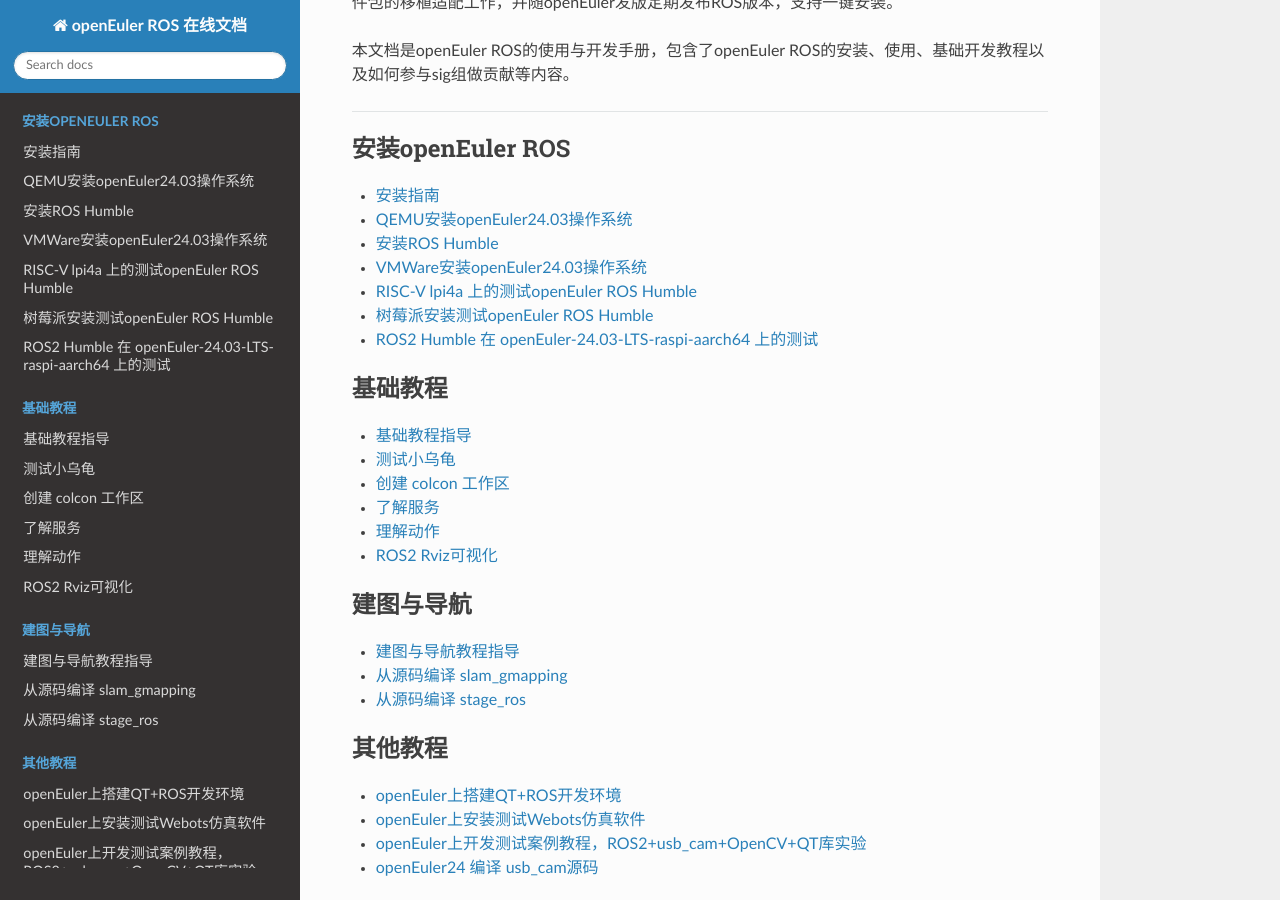
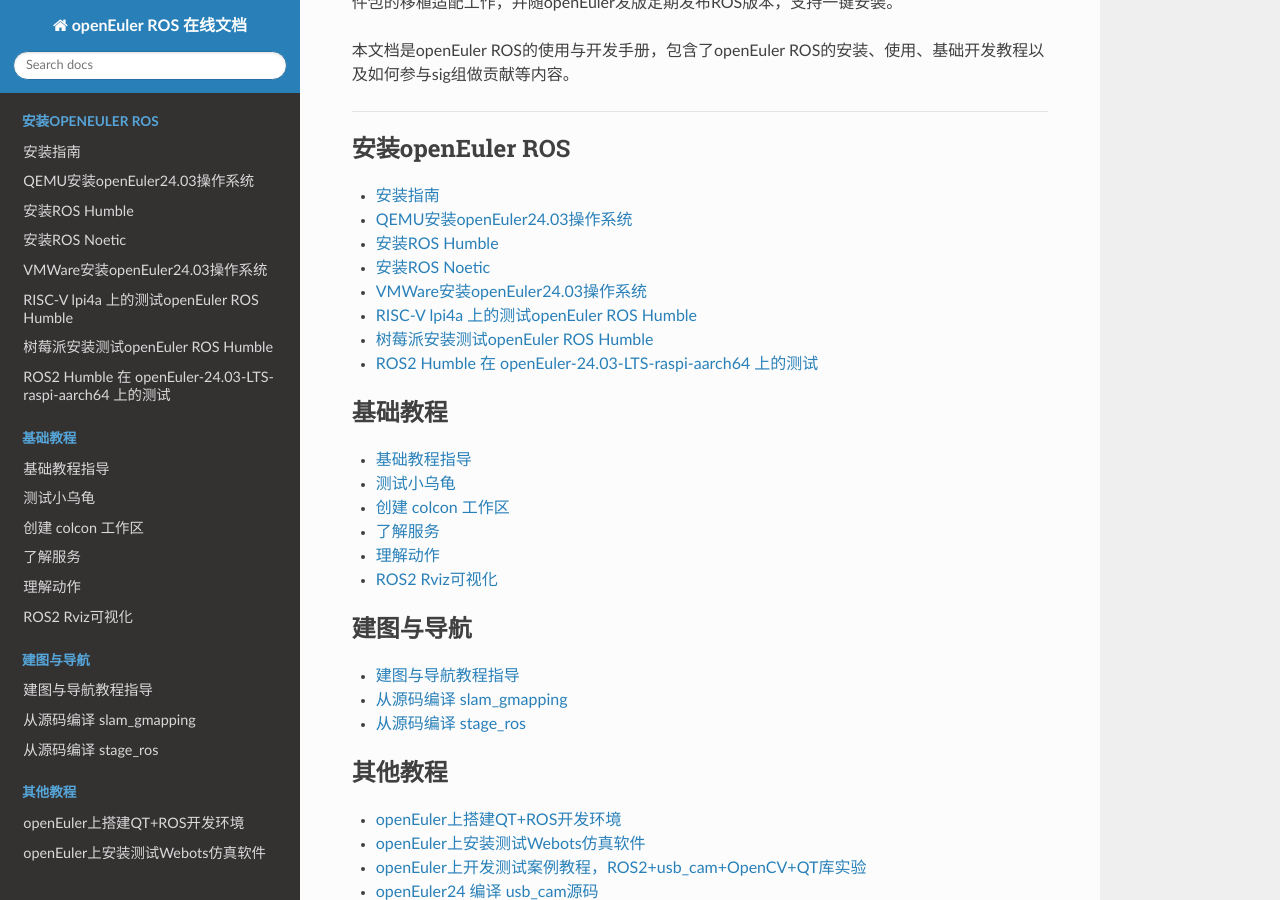
Before and after one commit to openeuler-mirror/ros, a Sphinx documentation site: the page built from docs/source/index.rst, in a window 1280 px wide and 900 px high, scrolled down 537 px. Built offline with Sphinx 7.4.7 and the Read the Docs theme 3.1.0, drawn with Linux system fonts in a browser that asks for light colours; some of the changed lines change nothing that is shown.

Commit message:
add: 添加 ros noetic 安装教程

````diff
--- a/docs/source/index.rst
+++ b/docs/source/index.rst
@@ -25,6 +25,7 @@
    installation/install-guide.md
    installation/QEMU-install-oe.md
    installation/install-ros-humble.md
+   installation/install-ros-noetic.md
    installation/vm-install-oe.md
    installation/lpi4a-rv-oe.md
    installation/Raspberry-pi-oe.md
--- /dev/null
+++ b/docs/source/installation/install-ros-noetic.md
@@ -0,0 +1,90 @@
+# 安装ROS Noetic
+
+本教程将介绍如何在openEuler 24.03下安装测试ROS Noetic软件包。
+
+在安装ROS Noetic前，需确保已经安装好**openEuler操作系统** 和**系统桌面**。
+
+首先在[官网下载openEuler 24.03 LTS镜像](https://www.openeuler.org/zh/download/?version=openEuler%2024.03%20LTS)
+
+按照[官网教程](https://docs.openeuler.org/zh/docs/24.03_LTS/docs/desktop/Install_XFCE.html)安装xfce桌面环境
+
+## 添加ROS　Noetic软件源
+
+下面以openEuler 24.03为例介绍软件源的配置过程。
+
+输入以下命令在/etc/yum.repos.d/ROS.repo文件中配置软件源：
+
+- x86架构软件源配置：
+
+```
+bash -c 'cat << EOF > /etc/yum.repos.d/ROS.repo
+[openEulerROS-Noetic]
+name=openEulerROS-Noetic
+baseurl=https://eulermaker.compass-ci.openeuler.openatom.cn/api/ems1/repositories/ROS-SIG-Multi-Version_ros-noetic_openEuler-24.03-LTS-TEST1/openEuler%3A24.03-LTS/x86_64/
+enabled=1
+gpgcheck=0
+EOF'
+```
+
+- ARM架构软件源配置：
+
+```
+bash -c 'cat << EOF > /etc/yum.repos.d/ROS.repo
+[openEulerROS-Noetic]
+name=openEulerROS-Noetic
+baseurl=https://eulermaker.compass-ci.openeuler.openatom.cn/api/ems1/repositories/ROS-SIG-Multi-Version_ros-noetic_openEuler-24.03-LTS-TEST1/openEuler%3A24.03-LTS/aarch64/
+enabled=1
+gpgcheck=0
+EOF'
+```
+
+## 安装ROS Noetic
+
+依次输入以下命令安装ROS Noetic所有软件包：
+
+```
+sudo dnf update
+sudo dnf install "ros-noetic-*" --skip-broken
+```
+
+也可输入以下命令安装单独软件包：
+
+```
+yum install ros-noetic-<package-name>
+# or
+dnf install ros-noetic-<package-name>
+```
+
+安装上述软件包后，编辑 `~/.bashrc` 追加以下内容
+
+```bash
+source /opt/ros/noetic/setup.bash
+```
+
+或者输入以下命令将上述语句写入~/.bashrc文件
+
+```
+echo "source /opt/ros/noetic/setup.bash" >> ~/.bashrc
+```
+
+随后输入`source ~/.bashrc`来激活ROS环境变量的设置
+
+## 测试小乌龟
+
+安装ROS后，打开终端输入以下命令启动小乌龟仿真测试：
+
+```
+rosrun turtlesim turtlesim_node
+```
+
+![image](image/turtlesim_noetic-1.png)
+
+新开终端，输入以下命令启动键盘控制节点，在英文输入法下，可以根据终端提示按下键盘的上下左右键控制小乌龟运动：
+
+```
+rosrun turtlesim turtle_teleop_key
+```
+
+![image](image/turtlesim_noetic-2.png)
+
+若小乌龟仿真测试通过，则说明openEuler ROS Noetic已成功安装～
````
Also changed, not shown: docs/source/installation/image/turtlesim_noetic-1.png (added), docs/source/installation/image/turtlesim_noetic-2.png (added).
